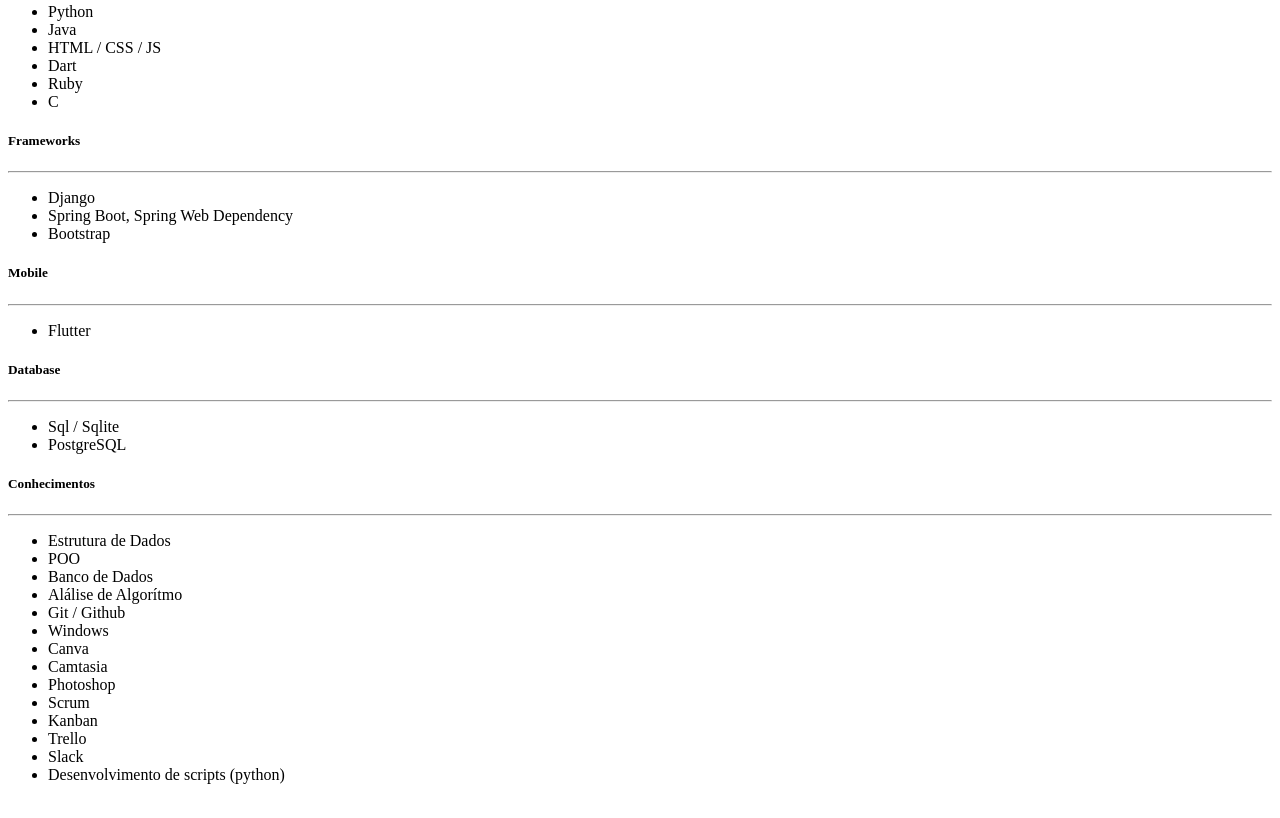
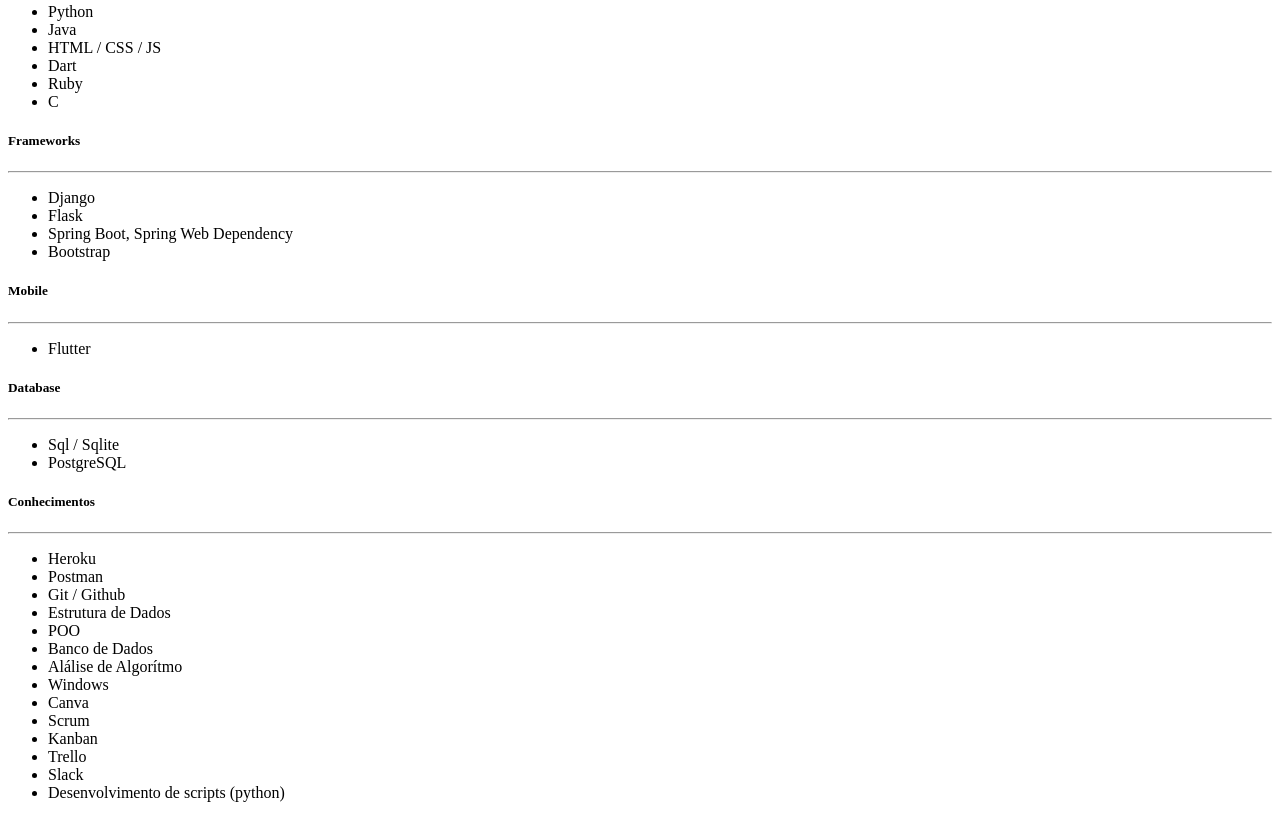
Before and after one commit to luanmalaquias/portfolio, a plain HTML site: page templates/curriculo.html in a window 1280 px wide. Shown: the part 1028-1846 px from the top of the page. Drawn offline with Linux system fonts and the light colour scheme; files whose address does not match are found by name.

Commit message:
pequenas correções

```diff
--- a/templates/curriculo.html
+++ b/templates/curriculo.html
@@ -164,6 +164,7 @@
                         <hr class="bg-secondary">
                         <ul>
                             <li>Django</li>
+                            <li>Flask</li>
                             <li>Spring Boot, Spring Web Dependency</li>
                             <li>Bootstrap</li>
                         </ul>
@@ -213,15 +214,15 @@
                         <hr class="bg-secondary">
                         </p>
                         <ul>
+                            <li>Heroku</li>
+                            <li>Postman</li>
+                            <li>Git / Github</li>
                             <li>Estrutura de Dados</li>
                             <li>POO</li>
                             <li>Banco de Dados</li>
                             <li>Alálise de Algorítmo</li>
-                            <li>Git / Github</li>
                             <li>Windows</li>
                             <li>Canva</li>
-                            <li>Camtasia</li>
-                            <li>Photoshop</li>
                             <li>Scrum</li>
                             <li>Kanban</li>
                             <li>Trello</li>
```
